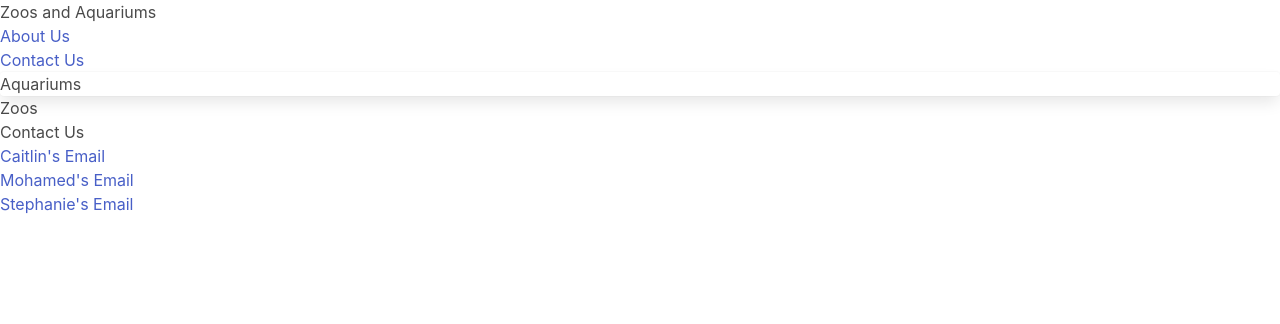
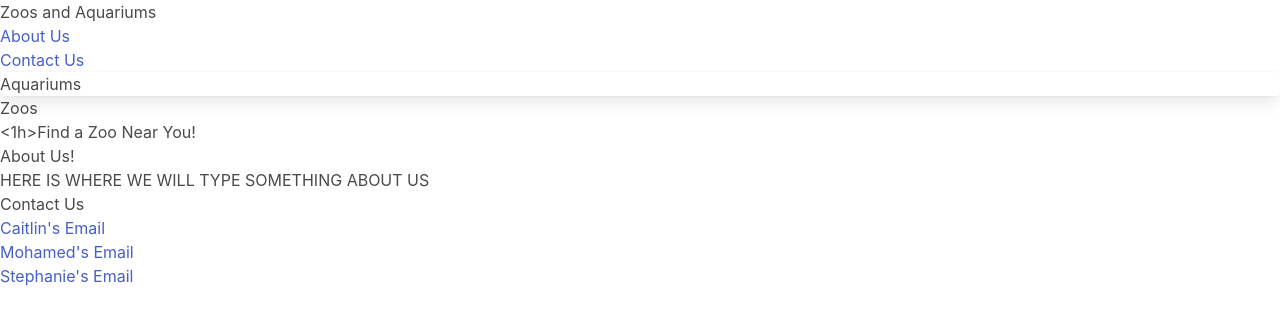
Before and after one commit to caitlinramsey/zooquarium, a plain HTML site: page index.html in a window 1280 px wide. Drawn offline with nearby package versions, Linux system fonts and the light colour scheme.

Commit message:
updated homepage HTML to add new features

```diff
--- a/index.html
+++ b/index.html
@@ -17,23 +17,31 @@
             <h1>Zoos and Aquariums</h1>
             <nav>
                 <ul>
-                    <li><a href="#about-us">About Us</a></li>
-                    <li><a href="#contact-us">Contact Us</a></li>
+                    <li><a href='#about-us'>About Us</a></li>
+                    <li><a href='#contact-us'>Contact Us</a></li>
                 </ul>
             </nav>
         </header>
 
         <section id='aquariums' class='aquariums'>
-        <div class='card'>
-            <div class='card-image'>
+            <div class='card'>
+                <div class='card-image'>
                     <h1>Aquariums</h1>
+                </div>
             </div>
-        </div>
         </section>
 
         <section id='zoos' class='zoos'>
             <h1>Zoos</h1>
+        </section>
 
+        <section id='map' class='map'>
+            <1h>Find a Zoo Near You!</1h>
+        </section>
+
+        <section>
+            <h1>About Us!</h1>
+            <p>HERE IS WHERE WE WILL TYPE SOMETHING ABOUT US</p>
         </section>
 
     </main>
```
